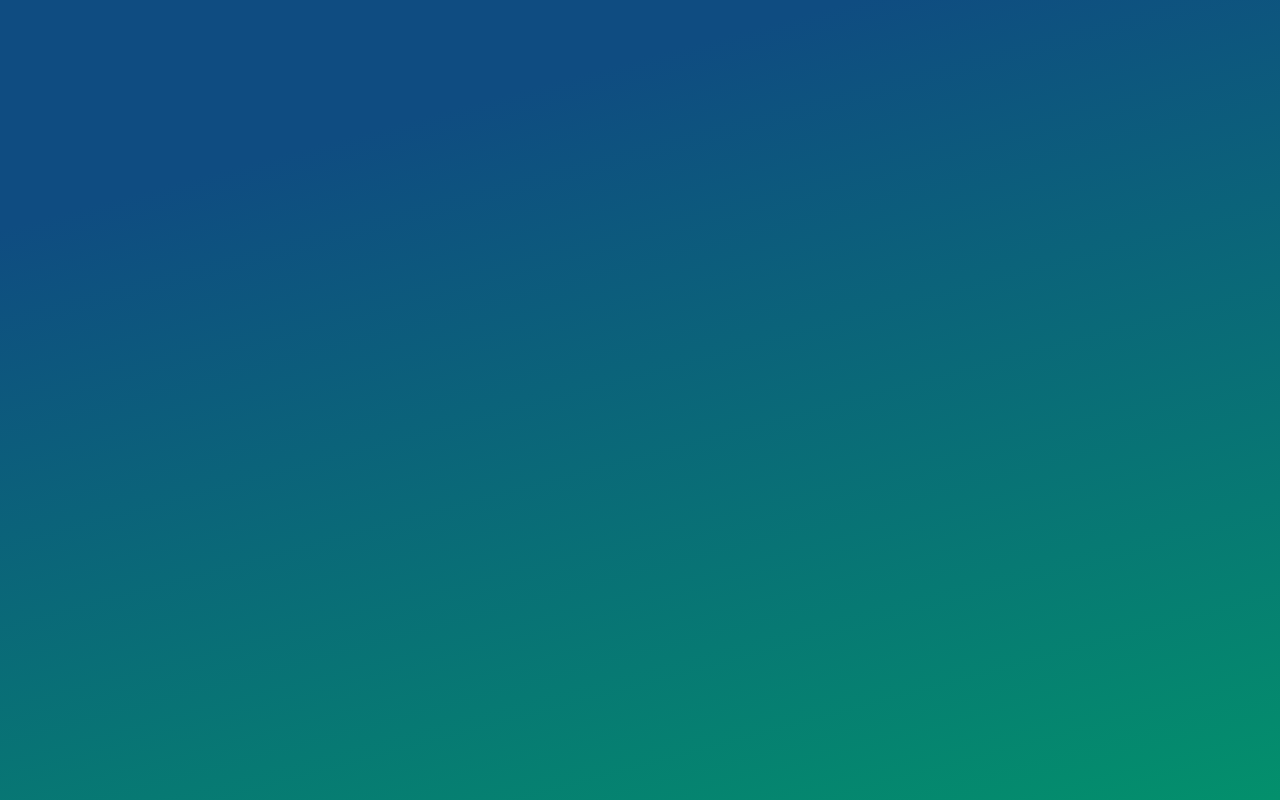
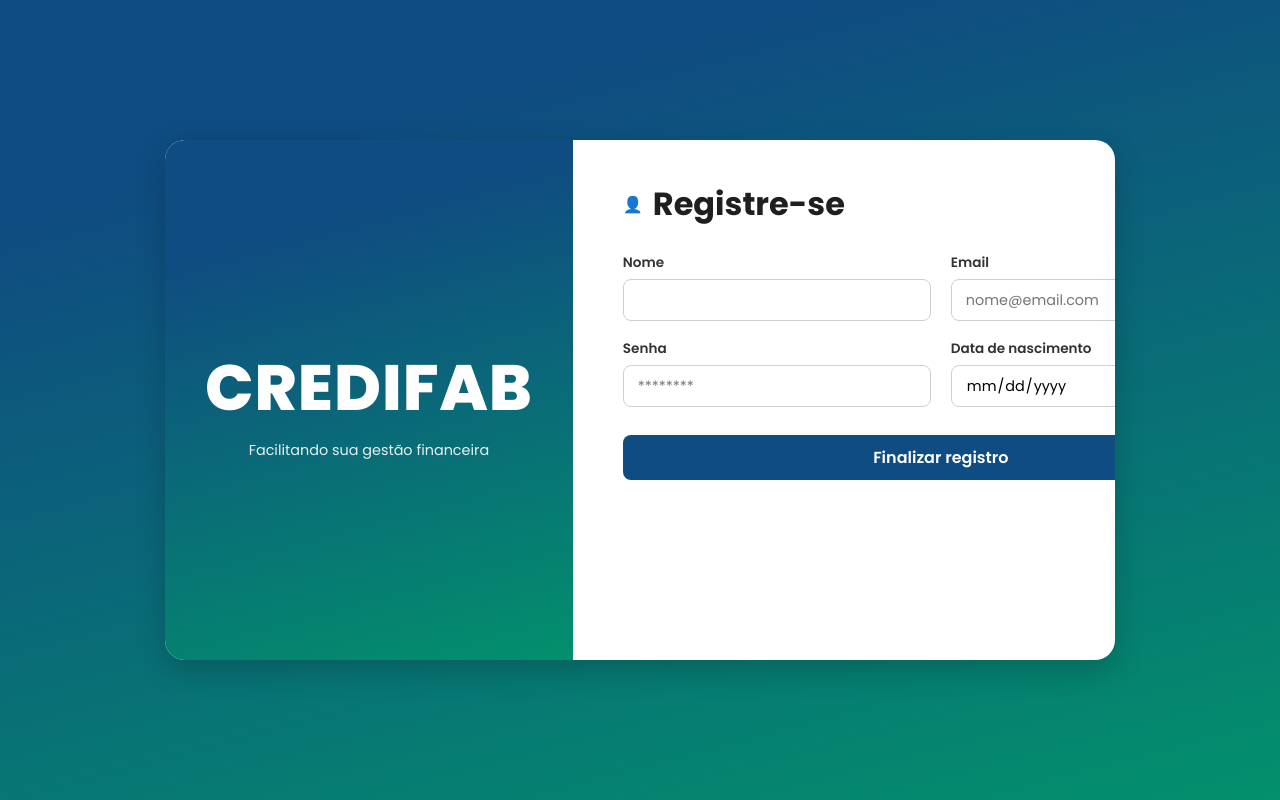
Before and after one commit to FGA0138-MDS-Ajax/2026.1-T01-Parnas, a React (Vite) app in the folder frontend/: page /register in a window 1280 px wide. Before the commit this address had no page. Built offline with nearby package versions, Linux system fonts and the light colour scheme.

Commit message:
feat: adiciona tela de registro

```diff
--- /dev/null
+++ b/frontend/src/pages/Register/Register.css
@@ -0,0 +1,125 @@
+.register-container {
+  width: 100%;
+  min-height: 500px;
+  display: flex;
+  justify-content: center;
+  align-items: center;
+}
+
+.register-card {
+  width: 950px;
+  min-height: 520px;
+  background: white;
+  border-radius: 20px;
+  overflow: hidden;
+  display: flex;
+  box-shadow: 0 10px 30px rgba(0, 0, 0, 0.2);
+}
+
+.register-sidebar {
+  flex: 1;
+  background: var(--gradiente-fundo);
+  display: flex;
+  flex-direction: column;
+  justify-content: center;
+  align-items: center;
+  color: var(--branco);
+  padding: 40px;
+  text-align: center;
+}
+
+.register-logo {
+    font-size: 4rem;
+  font-weight: 800;
+  letter-spacing: 1px;
+  margin-bottom: 5px;
+}
+
+.register-subtitle {
+  font-size: 0.9rem;
+  opacity: 0.9;
+}
+
+.register-form-content {
+  flex: 1;
+  padding: 40px 50px;
+  display: flex;
+  flex-direction: column;
+}
+
+.register-header {
+  display: flex;
+  align-items: center;
+  gap: 10px;
+  margin-bottom: 25px;
+  color: var(--texto-principal);
+}
+
+.register-header h2 {
+  font-size: 2rem;
+  color: #1f1f1f;
+  font-weight: 700;
+}
+
+.register-form {
+  display: flex;
+  flex-direction: column;
+  gap: 18px;
+}
+
+.register-row {
+  display: flex;
+  gap: 20px;
+}
+
+.register-input-group {
+  display: flex;
+  flex-direction: column;
+  flex: 1;
+}
+
+.register-input-group label {
+  font-size: 0.85rem;
+  margin-bottom: 6px;
+  font-weight: 600;
+  color: #333;
+}
+
+.register-input-group input {
+  height: 42px;
+  border: 1px solid #cfcfcf;
+  border-radius: 8px;
+  padding: 0 14px;
+  font-size: 0.9rem;
+  outline: none;
+  transition: 0.2s;
+}
+
+.register-input-group input:focus {
+  border-color: #0f4c81;
+
+  box-shadow: 0 0 0 3px rgba(15, 76, 129, 0.1);
+}
+
+.register-button {
+  margin-top: 10px;
+  height: 45px;
+  border: none;
+  border-radius: 8px;
+  background: #0f4c81;
+  color: white;
+  font-size: 1rem;
+  font-weight: 600;
+  cursor: pointer;
+  transition: 0.2s;
+}
+
+.register-button:hover {
+  background: #0c3d68;
+}
+
+.register-error {
+  color: #d62828;
+  font-size: 0.85rem;
+  font-weight: 600;
+}
--- /dev/null
+++ b/frontend/src/pages/Register/Register.jsx
@@ -0,0 +1,214 @@
+import React, { useState } from "react";
+import { validateCNPJ } from '../../utils/validators.js';
+import "./Register.css";
+
+const Register = () => {
+  const [formData, setFormData] = useState({
+    nome: "",
+    email: "",
+    senha: "",
+    dataNascimento: "",
+  });
+
+  const [erro, setErro] = useState("");
+  const [success, setSuccess] = useState(false);
+
+  function handleChange(e) {
+    const { name, value } = e.target;
+    setFormData({ ...formData, [name]: value });
+  }
+const handleSubmit = async (e) => {
+    e.preventDefault();
+    setErro("");
+    setSuccess(false);
+
+    const hoje = new Date();
+
+  const nascimento = new Date(
+    formData.dataNascimento
+  );
+
+  if (nascimento > hoje) {
+    setErro("Data de nascimento inválida");
+    return;
+  }
+
+  let idade =
+    hoje.getFullYear() -
+    nascimento.getFullYear();
+
+  const mes =
+    hoje.getMonth() -
+    nascimento.getMonth();
+
+  if (
+    mes < 0 ||
+    (
+      mes === 0 &&
+      hoje.getDate() < nascimento.getDate()
+    )
+  ) {
+    idade--;
+  }
+
+  if (idade < 18) {
+    setErro(
+      "Você precisa ter pelo menos 18 anos"
+    );
+    return;
+  }
+
+    if (formData.senha.length < 8) {
+      setErro("Sua senha deve ter no mínimo 8 caracteres");
+      return;
+    }
+
+    try {
+
+      const response = await fetch(
+        "http://localhost:3000/auth/register",
+        {
+          method: "POST",
+          headers: {
+            "Content-Type": "application/json",
+          },
+          body: JSON.stringify(formData),
+        }
+      );
+
+      const data = await response.json();
+
+      if (!response.ok) {
+        setErro(data.message || "Erro ao cadastrar");
+        return;
+      }
+
+      window.location.href = "/";
+
+    } catch (error) {
+      setErro("Erro ao conectar ao servidor");
+    }
+  }
+
+  return (
+    <div className="register-container">
+
+      <div className="register-card">
+
+        <div className="register-sidebar">
+
+          <h1 className="register-logo">
+            CREDIFAB
+          </h1>
+
+          <p className="register-subtitle">
+            Facilitando sua gestão financeira
+          </p>
+
+        </div>
+
+        <div className="register-form-content">
+
+          <div className="register-header">
+            <span className="icon-user">👤</span>
+            <h2>Registre-se</h2>
+          </div>
+
+          <form
+            className="register-form"
+            onSubmit={handleSubmit}
+          >
+
+            <div className="register-row">
+
+              <div className="register-input-group">
+
+                <label>
+                  Nome
+                </label>
+
+                <input
+                   type="text"
+                    name="nome"
+                    required
+                />
+
+              </div>
+
+              <div className="register-input-group">
+
+                <label>
+                  Email
+                </label>
+
+                <input
+                   type="email"
+                    name="email"
+                    placeholder="nome@email.com"
+                    value={formData.email}
+                    onChange={handleChange}
+                    required
+                />
+
+              </div>
+
+            </div>
+
+            <div className="register-row">
+
+              <div className="register-input-group">
+
+                <label>
+                  Senha
+                </label>
+
+                <input
+                  type="password"
+                  name="senha"
+                  placeholder="********"
+                  required
+                />
+
+              </div>
+
+              <div className="register-input-group">
+
+                <label>
+                  Data de nascimento
+                </label>
+
+                <input
+                  type="date"
+                  name="dataNascimento"
+                  value={formData.dataNascimento}
+                  onChange={handleChange}
+                />
+
+              </div>
+
+            </div>
+
+            {erro && (
+              <p className="register-error">
+                {erro}
+              </p>
+            )}
+
+            <button
+              type="submit"
+              className="register-button"
+            >
+              Finalizar registro
+            </button>
+
+          </form>
+
+        </div>
+
+      </div>
+
+    </div>
+  );
+}
+
+export default Register;
--- a/frontend/src/routes.jsx
+++ b/frontend/src/routes.jsx
@@ -1,12 +1,14 @@
 import { BrowserRouter, Routes, Route } from 'react-router-dom';
 import CadastroEmpresa from './pages/CadastroEmpresa/CadastroEmpresa';
+import Register from './pages/Register/Register';
 
 export const AppRoutes = () => {
   return (
     <BrowserRouter>
       <Routes>
-        <Route path="/" element={<div style={{ padding: '20px', color: 'white' }}><h1>Home temporária do CREDIFAB 🚀</h1><p>Vá para <a href="/cadastro-empresa">/cadastro-empresa</a> para ver a tela de cadastro de empresa.</p></div>} />
+        <Route path="/" element={<div style={{ padding: '20px', color: 'white' }}><h1>Home temporária do CREDIFAB 🚀</h1><p>Vá para <a href="/cadastro-empresa">/cadastro-empresa</a> para ver a tela de cadastro de empresa.</p><p>Vá para{' '}<a href="/register">/register</a> para ver a tela de registro.</p></div>}/>
         <Route path="/cadastro-empresa" element={<CadastroEmpresa />} />
+        <Route path="/register" element={<Register />} />
       </Routes>
     </BrowserRouter>
   );
```
